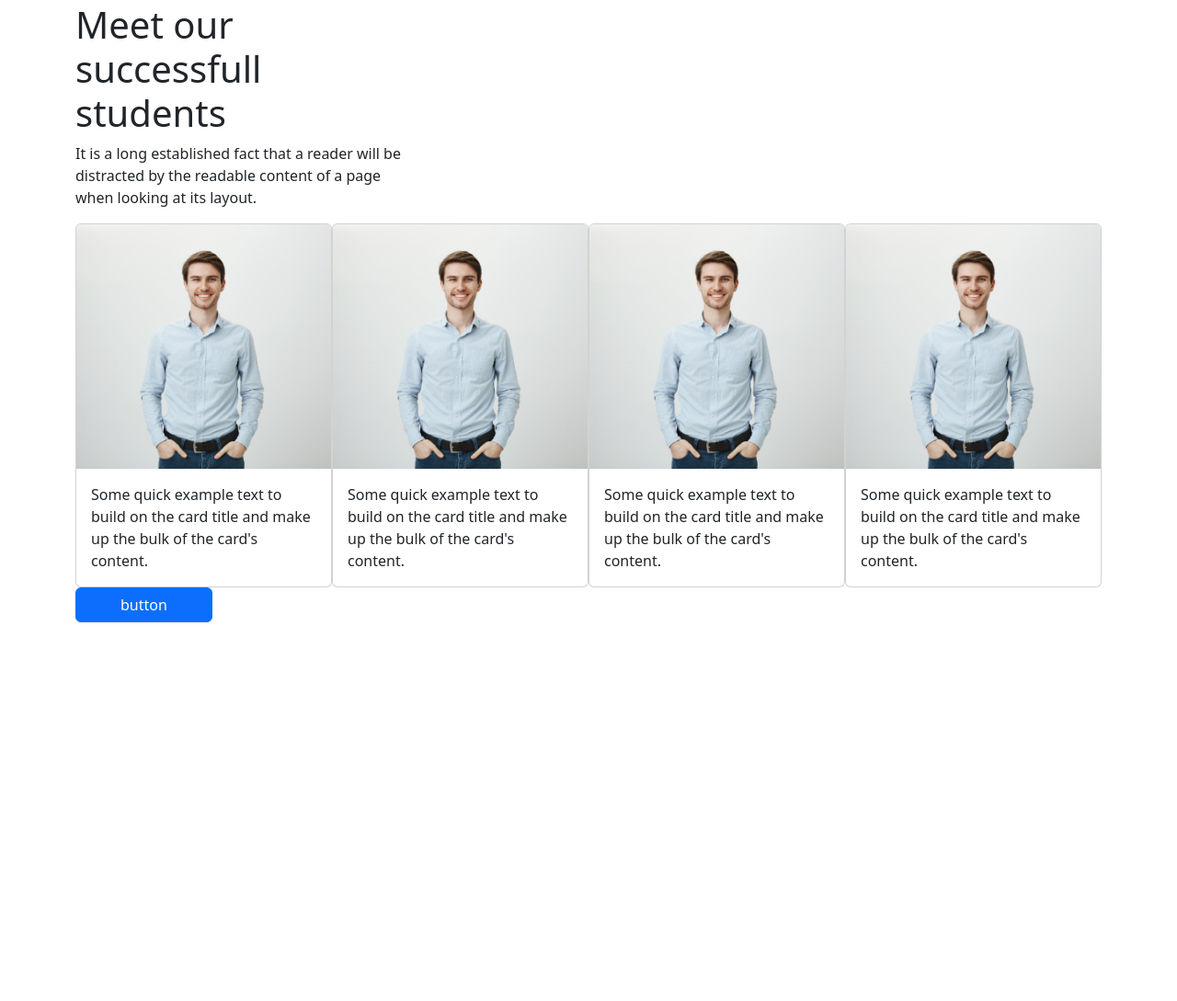
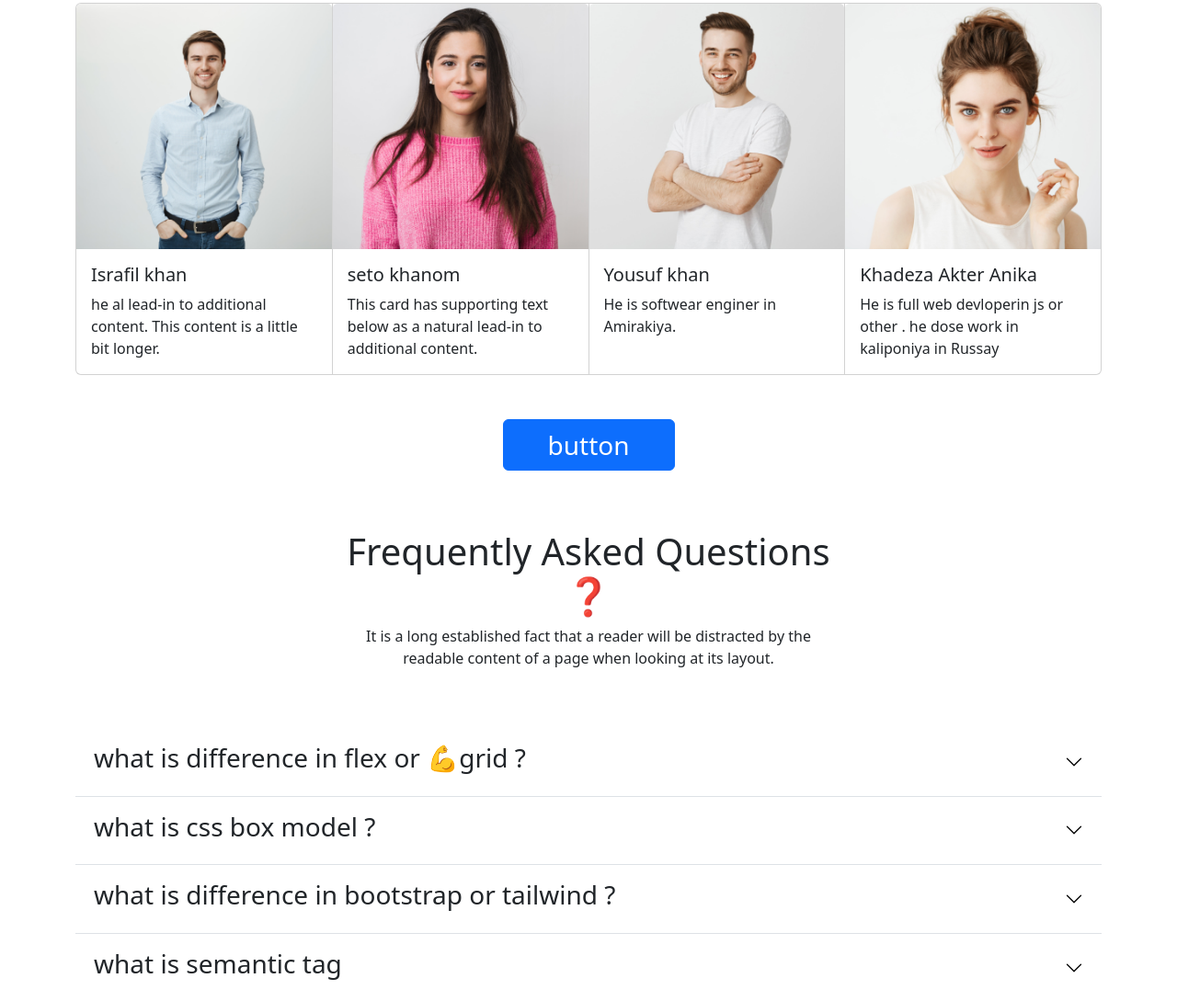
Before and after one commit to Yousuf300/edTech-website, a plain HTML site: page index.html in a window 1280 px wide. Shown: the part 2538-3627 px from the top of the page at 92% size. Before the commit the page ends 3215 px from the top, so only its background shows below. Drawn offline with nearby package versions, Linux system fonts and the light colour scheme.

Commit message:
last one

```diff
--- a/index.html
+++ b/index.html
@@ -196,14 +196,14 @@
             <p>Anything embarrassing hidden in the middle of text. All the Lorem Ipsum generators on the Internet tend to repeat predefined.</p>
           </div>
           <div class="d-flex justify-content-between">
-            <div class=""><h1>3.2k</h1>
+            <div class=""><h1>3.2k+</h1>
               <p>Online Course</p>
             </div>
             <div><h1>600+</h1>
-              <p>Online Course</p>
+              <p>Explor Course</p>
             </div>
-            <div><h1>3.3k</h1>
-              <p>Online Course</p>
+            <div><h1>1k+</h1>
+              <p>Rating Course</p>
             </div>
 
           </div>
@@ -235,35 +235,20 @@
           <div class="modal-dialog modal-dialog-centered">
             <div class="modal-content">
               <div class="modal-header">
-                <h5 class="modal-title" id="exampleModalToggleLabel">Modal 1</h5>
+                <h5 class="modal-title" id="exampleModalToggleLabel">step 1</h5>
                 <button type="button" class="btn-close" data-bs-dismiss="modal" aria-label="Close"></button>
               </div>
               <div class="modal-body">
-                Show a second modal and hide this one with the button below.
+              <h3>  welcome to our dash bord</h3>
               </div>
               <div class="modal-footer">
-                <button class="btn btn-primary" data-bs-target="#exampleModalToggle2" data-bs-toggle="modal">Open second modal</button>
+                <button class="btn btn-primary" data-bs-target="#exampleModalToggle2" data-bs-toggle="modal">Thankyou</button>
               </div>
             </div>
           </div>
         </div>
-        <div class="modal fade" id="exampleModalToggle2" aria-hidden="true" aria-labelledby="exampleModalToggleLabel2" tabindex="-1">
-          <div class="modal-dialog modal-dialog-centered">
-            <div class="modal-content">
-              <div class="modal-header">
-                <h5 class="modal-title" id="exampleModalToggleLabel2">Modal 2</h5>
-                <button type="button" class="btn-close" data-bs-dismiss="modal" aria-label="Close"></button>
-              </div>
-              <div class="modal-body">
-                Hide this modal and show the first with the button below.
-              </div>
-              <div class="modal-footer">
-                <button class="btn btn-primary" data-bs-target="#exampleModalToggle" data-bs-toggle="modal">Back to first</button>
-              </div>
-            </div>
-          </div>
-        </div>
-        <a class="btn btn-primary" data-bs-toggle="modal" href="#exampleModalToggle" role="button">Open first modal</a>
+
+        <a class="btn btn-primary" data-bs-toggle="modal" href="#exampleModalToggle" role="button">   Register Now  </a>
       </div>
     </div>
   </div>
@@ -273,45 +258,134 @@
 <!-- meet successfull start  -->
 <section>
   <div class="container">
-  <div class="row">
-    <div class="col-md-4 mt-5">
-      <h1>Meet our successfull students </h1>
-      <p>It is a long established fact that a reader will be distracted by the readable content of a page when looking at its layout.</p>
-    </div>
-    <div class="col ">
-      <div class="d-flex ">
-        <div class="card" style="width: 18rem;">
+  <div class="row gx-2 ">
+
+   <div class="col d-flex mt-5 ">
+    <div class="card-group ">
+      <div class="card ">
         <img src="images/student/student-1.png" class="card-img-top" alt="...">
         <div class="card-body">
-            <p class="card-text">Some quick example text to build on the card title and make up the bulk of the card's content.</p>
+          <h5 class="card-title">  Israfil khan</h5>
+          <p class="card-text"> he al lead-in to additional content. This content is a little bit longer.</p>
+
         </div>
       </div>
-        <div class="card" style="width: 18rem;">
-          <img src="images/student/student-1.png" class="card-img-top" alt="...">
+      <div class="card">
+        <img src="images/student/student-2.png" class="card-img-top" alt="...">
         <div class="card-body">
-            <p class="card-text">Some quick example text to build on the card title and make up the bulk of the card's content.</p>
+          <h5 class="card-title"> seto khanom  </h5>
+          <p class="card-text">This card has supporting text below as a natural lead-in to additional content.</p>
+
         </div>
       </div>
-        <div class="card" style="width: 18rem;">
-          <img src="images/student/student-1.png" class="card-img-top" alt="...">
+      <div class="card">
+        <img src="images/student/student-3.png" class="card-img-top" alt="...">
         <div class="card-body">
-            <p class="card-text">Some quick example text to build on the card title and make up the bulk of the card's content.</p>
+          <h5 class="card-title">Yousuf khan</h5>
+          <p class="card-text">He is softwear enginer in Amirakiya.</p>
+
         </div>
       </div>
-        <div class="card" style="width: 18rem;">
-          <img src="images/student/student-1.png" class="card-img-top" alt="...">
+      <div class="card">
+        <img src="images/student/student-4.png" class="card-img-top" alt="...">
         <div class="card-body">
-            <p class="card-text">Some quick example text to build on the card title and make up the bulk of the card's content.</p>
+          <h5 class="card-title">Khadeza Akter Anika  </h5>
+          <p class="card-text"> He is full web devloperin js or other . he dose work in kaliponiya in Russay </p>
+
         </div>
       </div>
     </div>
    </div>
 
-  </div>
-  <button type="button" class="btn btn-primary px-5">button</button>
+ <div class="d-flex justify-content-center align-items-center mt-5">
+   <div>  <button type="button" class="btn btn-primary px-5 fs-3">button</button></div>
  </div>
 </section>
-<!-- meet successfull end****)(#) -->
+<!-- meet successfull end  -->
+
+
+<!-- akhene thakbe some students feedback   -->
+
+<!-- ⚓ 🦈 s🦙 chi🦙  -->
+<!-- akhene thakbe some students feedback    -->
+
+<!-- qution mark in make start -->
+
+<!-- frequently start -->
+<section class="container">
+  <div
+    class="card text-center mx-auto border border-0 my-5"
+    style="width: 35rem"
+  >
+    <div class="card-body">
+      <h5 class="card-title fs-1">Frequently Asked Questions ❓ </h5>
+      <p class="card-text">
+        It is a long established fact that a reader will be distracted by the readable content of a page when looking at its layout.
+      </p>
+    </div>
+  </div>
+</section>
+<!-- frequently end  -->
+
+<!-- quastion start 🏟  -->
+<section>
+
+<div class="container">
+
+  <div   class="row d-flex align-content-center  justify-content-center">
+    <div class="accordion accordion-flush" id="accordionFlushExample">
+      <div class="accordion-item">
+        <h2 class="accordion-header" id="flush-headingOne">
+          <button class="accordion-button collapsed" type="button" data-bs-toggle="collapse" data-bs-target="#flush-collapseOne" aria-expanded="false" aria-controls="flush-collapseOne">
+         <h3> what is difference in flex or  💪grid ?</h3>
+          </button>
+        </h2>
+        <div id="flush-collapseOne" class="accordion-collapse collapse" aria-labelledby="flush-headingOne" data-bs-parent="#accordionFlushExample">
+          <div class="accordion-body"> <h5>Grid and flexbox. The basic difference between CSS Grid Layout and CSS Flexbox Layout is that flexbox was designed for layout in one dimension - either a row or a column. Grid was designed for two-dimensional layout - rows, and columns at the same time.CSS grids are for 2D layouts. It works with both rows and columns. Flexbox works better in one dimension only (either rows OR columns). It will be more time saving and helpful if you use both at the same time</h5> </div>
+        </div>
+      </div>
+      <div class="accordion-item">
+        <h2 class="accordion-header" id="flush-headingTwo">
+          <button class="accordion-button collapsed" type="button" data-bs-toggle="collapse" data-bs-target="#flush-collapseTwo" aria-expanded="false" aria-controls="flush-collapseTwo">
+          <h3>  what is css box model ?</h3>
+          </button>
+        </h2>
+        <div id="flush-collapseTwo" class="accordion-collapse collapse" aria-labelledby="flush-headingTwo" data-bs-parent="#accordionFlushExample">
+          <div class="accordion-body"><h5>
+            In CSS, the term "box model" is used when talking about design and layout.
+            The CSS box model is essentially a box that wraps around every HTML element. It consists of: margins, borders, padding, and the actual conten
+          </h5></div>
+        </div>
+      </div>
+      <div class="accordion-item">
+        <h2 class="accordion-header" id="flush-headingTwo">
+          <button class="accordion-button collapsed" type="button" data-bs-toggle="collapse" data-bs-target="#flush-collapseTwo" aria-expanded="false" aria-controls="flush-collapseTwo">
+          <h3>  what is difference in bootstrap or tailwind ?</h3>
+          </button>
+        </h2>
+        <div id="flush-collapseTwo" class="accordion-collapse collapse" aria-labelledby="flush-headingTwo" data-bs-parent="#accordionFlushExample">
+          <div class="accordion-body"><h5>
+            The main difference between TailwindCSS and Bootstrap is that Tailwind CSS is not a UI kit. Unlike UI kits such as Bootstrap, Bulma, and Foundation, Tailwind CSS doesn't have a default theme or built-in UI components. Instead, it comes with predesigned widgets you can use to build your site from scratch.
+          </h5></div>
+        </div>
+      </div>
+      <div class="accordion-item">
+      <div class="accordion-item">
+        <h2 class="accordion-header" id="flush-headingThree">
+          <button class="accordion-button collapsed" type="button" data-bs-toggle="collapse" data-bs-target="#flush-collapseThree" aria-expanded="false" aria-controls="flush-collapseThree">
+       <h3> what is semantic tag</h3>
+          </button>
+        </h2>
+        <div id="flush-collapseThree" class="accordion-collapse collapse" aria-labelledby="flush-headingThree" data-bs-parent="#accordionFlushExample">
+          <div class="accordion-body"><h5>The HTML semantics refers to the tags that provide meaning to an HTML page rather than just presentation. It makes HTML more comprehensible by better defining the different sections and layout of web pages</h5></div>
+        </div>
+      </div>
+    </div>
+  </div>
+</div>
+</section>
+
+<!-- qution mark in make send -->
     </main>
     <script
       src="https://cdn.jsdelivr.net/npm/bootstrap@5.2.0/dist/js/bootstrap.bundle.min.js"
--- a/style.css
+++ b/style.css
@@ -8,3 +8,7 @@
 /* .working {
   object-fit: cover;
 } */
+/* <div class="col-md-4 mt-5">
+<h1>Meet our successfull students </h1>
+<p>It is a long established fact that a reader will be distracted by the readable content of a page when looking at its layout.</p>
+</div> */
```
Lines whose indentation alone changed are shown as unchanged.
